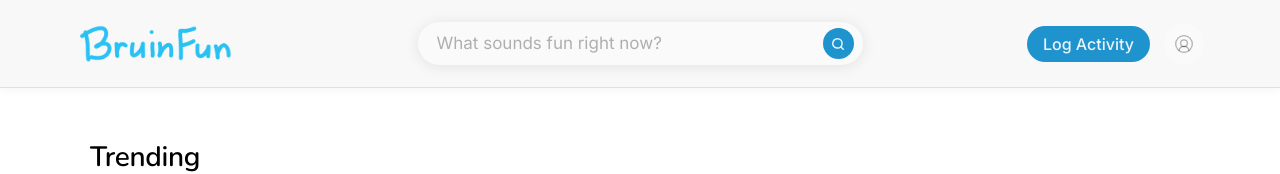
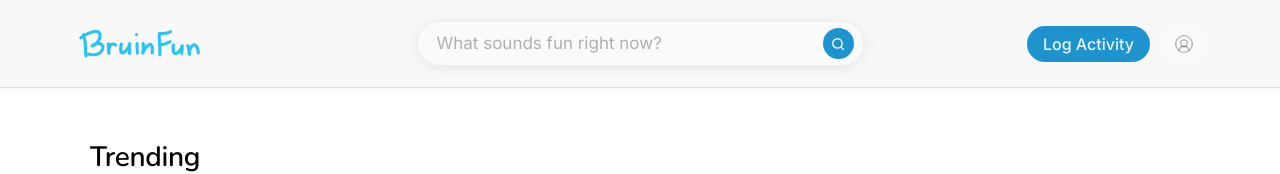
Before and after one commit to hay-ninja/bruinfun, a Next.js app: page / in a window 1280 px wide. Shown: the top 174 px of the page. Built offline with nearby package versions, Linux system fonts and the light colour scheme.

Commit message:
fix: header and footer ui tweaks

```diff
--- a/components/Footer.tsx
+++ b/components/Footer.tsx
@@ -6,32 +6,32 @@ export default function Footer() {
     <footer className="relative w-full h-[980px] overflow-hidden bg-gradient-to-b from-white via-[#87ceeb] to-[#4ab3e0]">
 
       {/* far left cloud */}
-      <div className="absolute mix-blend-overlay" style={{ right: '76%', top: '6%', width: '37%' }}>
+      <div className="absolute mix-blend-overlay" style={{ right: '76%', top: '9%', width: '37%' }}>
         <img src="/footer/cloud.png" alt="" className="w-full" />
       </div>
 
       {/* left-center cloud */}
-      <div className="absolute mix-blend-overlay" style={{ right: '56%', top: '14%', width: '42%' }}>
+      <div className="absolute mix-blend-overlay" style={{ right: '56%', top: '17%', width: '42%' }}>
         <img src="/footer/cloud.png" alt="" className="w-full" />
       </div>
 
       {/* center cloud */}
-      <div className="absolute mix-blend-overlay" style={{ right: '46%', top: '7%', width: '31%' }}>
+      <div className="absolute mix-blend-overlay" style={{ right: '46%', top: '10%', width: '31%' }}>
         <img src="/footer/cloud2.png" alt="" className="w-full" />
       </div>
 
       {/* right cloud */}
-      <div className="absolute mix-blend-overlay" style={{ right: '1%', top: '15%', width: '42%' }}>
+      <div className="absolute mix-blend-overlay" style={{ right: '1%', top: '18%', width: '42%' }}>
         <img src="/footer/cloud2.png" alt="" className="w-full" />
       </div>
 
       {/* far right cloud, screen blend to lighten the edge */}
-      <div className="absolute mix-blend-screen" style={{ right: '-16%', top: '0%', width: '43%' }}>
+      <div className="absolute mix-blend-screen" style={{ right: '-16%', top: '2%', width: '43%' }}>
         <img src="/footer/cloud.png" alt="" className="w-full" />
       </div>
 
       {/* BRUIN FUN ghost text, overlay makes it look carved into the sky */}
-      <div className="absolute mix-blend-overlay opacity-80" style={{ right: '23%', top: '50%', width: '55%' }}>
+      <div className="absolute mix-blend-overlay opacity-80" style={{ right: '23%', top: '60%', width: '55%' }}>
         <img src="/footer/bruinfun.png" alt="Bruin Fun" className="w-full" />
       </div>
     </footer>
--- a/components/HomeButton.tsx
+++ b/components/HomeButton.tsx
@@ -8,8 +8,8 @@ export default function HomeButton(){
         <Link href="/" aria-label="Go to Homepage">
             <Image
                 src="/header/BruinFun.png"
-                width={160}
-                height={100}
+                width={128}
+                height={80}
                 alt="BruinFun Home"
                 className="cursor-pointer hover:opacity-80 transition-opacity"
             />
```
